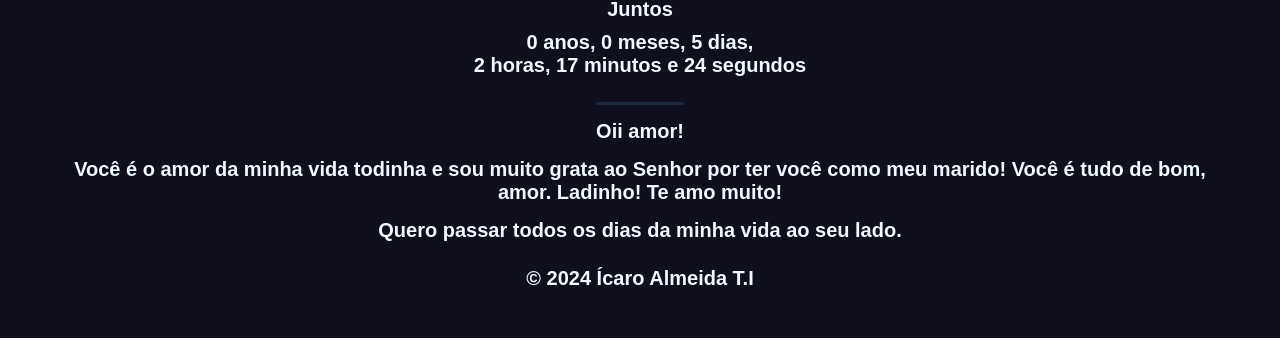
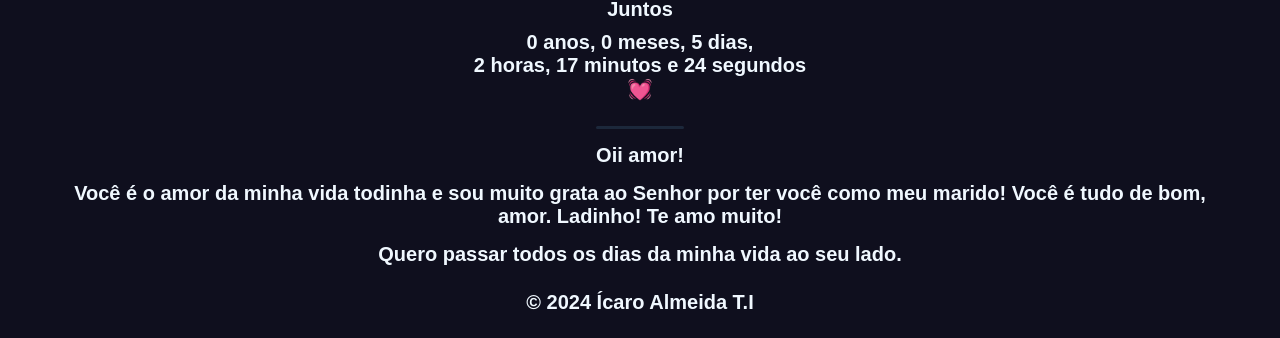
Before and after one commit to Icaro292/Site-romantico, a plain HTML site: page index.html in a window 1280 px wide. Shown: the part 462-800 px from the top of the page. Drawn offline with Linux system fonts and the light colour scheme.

Commit message:
Update index.html

```diff
--- a/index.html
+++ b/index.html
@@ -25,6 +25,7 @@
                 <span id="minutos"></span> minutos e
                 <span id="segundos"></span> segundos
             </div>
+                <span class="emoji">&#128147</span>
         </div>
 
         <div class="texto1">
```
